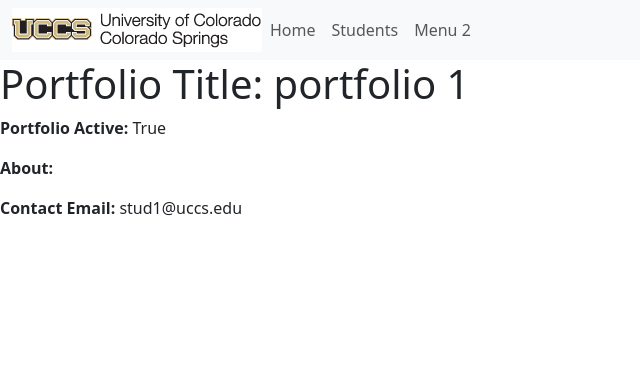
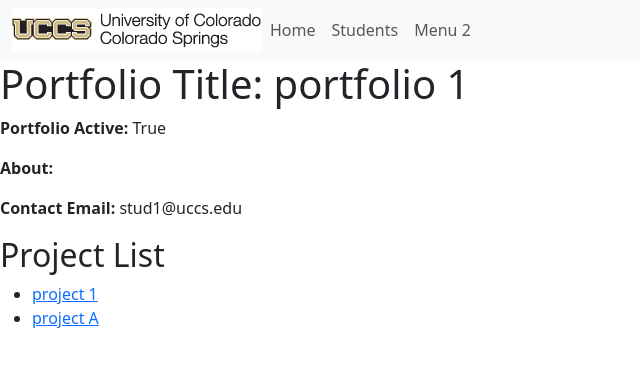
Before and after one commit to angier000/django-portfolio, a Django app: page /portfolio/1 in a window 1280 px wide. Shown: the top 367 px of the page, without its empty margins (0-640 px from the left). Run offline with Django 4.2, Linux system fonts and the light colour scheme; data comes from the database, SQL or seed files in the repository; both versions use the stored data as it was after the commit; some libraries are stand-ins or nearby versions.

Commit message:
display projects in portfolio

```diff
--- a/portfolio_app/templates/portfolio_app/portfolio_detail.html
+++ b/portfolio_app/templates/portfolio_app/portfolio_detail.html
@@ -2,12 +2,19 @@
 
 
 {% block content %}
-<h1>Portfolio Title: {{ portfolio.title }}</h1>
+    <h1>Portfolio Title: {{ portfolio.title }}</h1>
 
+    <p><strong>Portfolio Active: </strong> {{ portfolio.is_active }}</p>
+    <p><strong>About: </strong> {{ portfolio.about }}</p>
+    <p><strong>Contact Email: </strong> {{ portfolio.contact_email }} </p>
 
-<p><strong>Portfolio Active: </strong> {{ portfolio.is_active }}</p>
-<p><strong>About: </strong> {{ portfolio.about }}</p>
-<p><strong>Contact Email: </strong> {{ portfolio.contact_email }} </p>
-
+    <h2>Project List</h2>
+    <ul>
+        {% for project in projects %}
+            <li>
+                <a href="{{ project.get_absolute_url }}">{{ project.title }}</a>
+            </li>
+        {% endfor %}
+    </ul>
 
 {% endblock %}
--- a/portfolio_app/views.py
+++ b/portfolio_app/views.py
@@ -22,6 +22,24 @@
 class PortfolioDetailView(generic.DetailView):
     model = Portfolio
 
+    # override get_context_data method, change context data that will be passed to template
+    def get_context_data(self, **kwargs):
+
+        # call method parent class (PortfolioDetailView) and get data from original method
+        context = super().get_context_data(**kwargs)
+
+        # get current portfolio
+        current = self.get_object()
+
+        # get projects associated with current portfolio
+        projects = Project.objects.filter(portfolio=current)
+
+        # add context info
+        context['projects'] = projects
+
+        # return updated context
+        return context
+
 class ProjectListView(generic.ListView):
     model = Project
 
```
Also changed, not shown: db.sqlite3.
